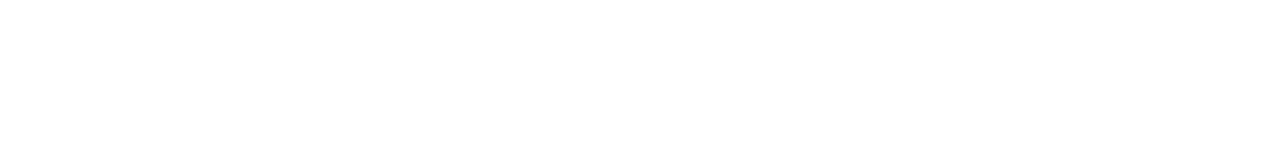
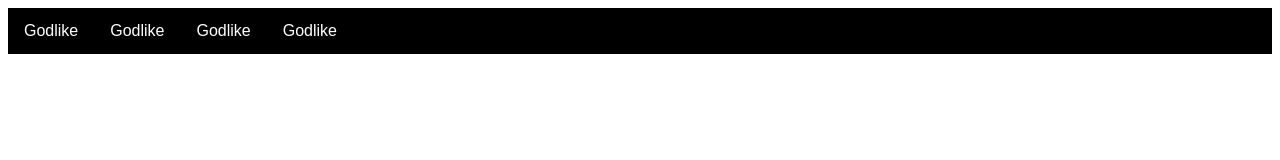
Before and after one commit to adamgithub7/Webbprojekt, a plain HTML site: page index.html in a window 1280 px wide. Drawn offline with Linux system fonts and the light colour scheme.

Commit message:
Change 1

```diff
--- a/index.html
+++ b/index.html
@@ -5,8 +5,15 @@
     <meta http-equiv="X-UA-Compatible" content="IE=edge">
     <meta name="viewport" content="width=device-width, initial-scale=1.0">
     <title>Document</title>
+
+    <link rel="stylesheet" href="style.css">
 </head>
 <body>
-
+    <ul>
+        <li><a href="cringe.css"> Godlike </a></li>
+        <li><a href="cringe.css"> Godlike </a></li>
+        <li><a href="cringe.css"> Godlike </a></li>
+        <li><a href="cringe.css"> Godlike </a></li>
+    </ul>
 </body>
 </html>
--- /dev/null
+++ b/style.css
@@ -0,0 +1,36 @@
+ul {
+    list-style-type: none; /*List-stil-typ anger typen av listobjektmarkör i en lista.*/
+    margin: 0; /*CSS-marginegenskaperna används för att skapa utrymme runt element utanför eventuella definierade gränser.*/
+    padding: 0; /*CSS-polstringsegenskaperna används för att generera utrymme runt ett elements innehåll, inuti alla definierade gränser.*/
+  }
+
+  li {
+    display: inline;
+  }
+
+  ul {
+    list-style-type: none;
+    margin: 0;
+    padding: 0;
+    overflow: hidden;
+    background-color: black;
+  }
+
+  li {
+    float: left;
+  }
+
+  li a {
+    display: block;
+    color: white;
+    text-align: center;
+    padding: 14px 16px;
+    text-decoration: none;
+    font-family: sans-serif;
+  }
+
+  li a:hover {
+    background-color: rgb(0, 189, 255);
+
+
+  }
```
